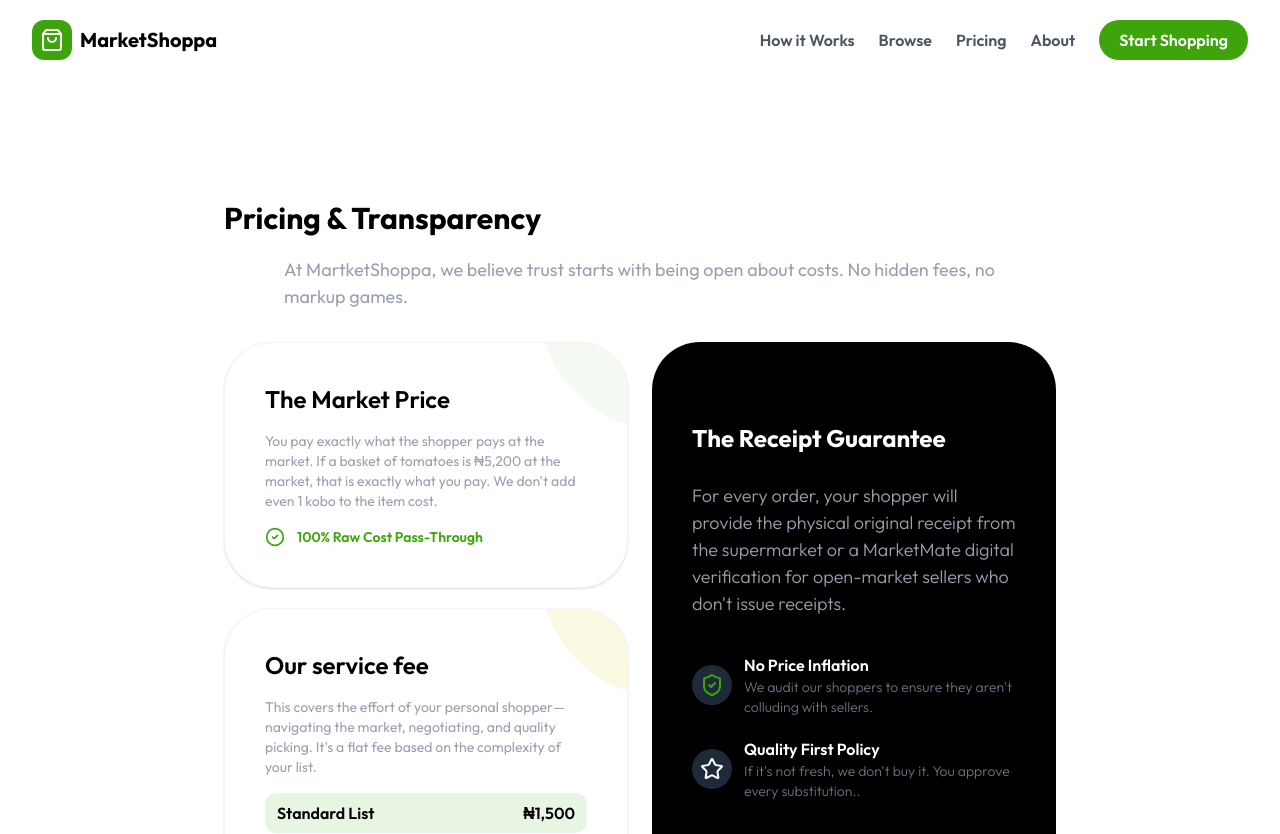
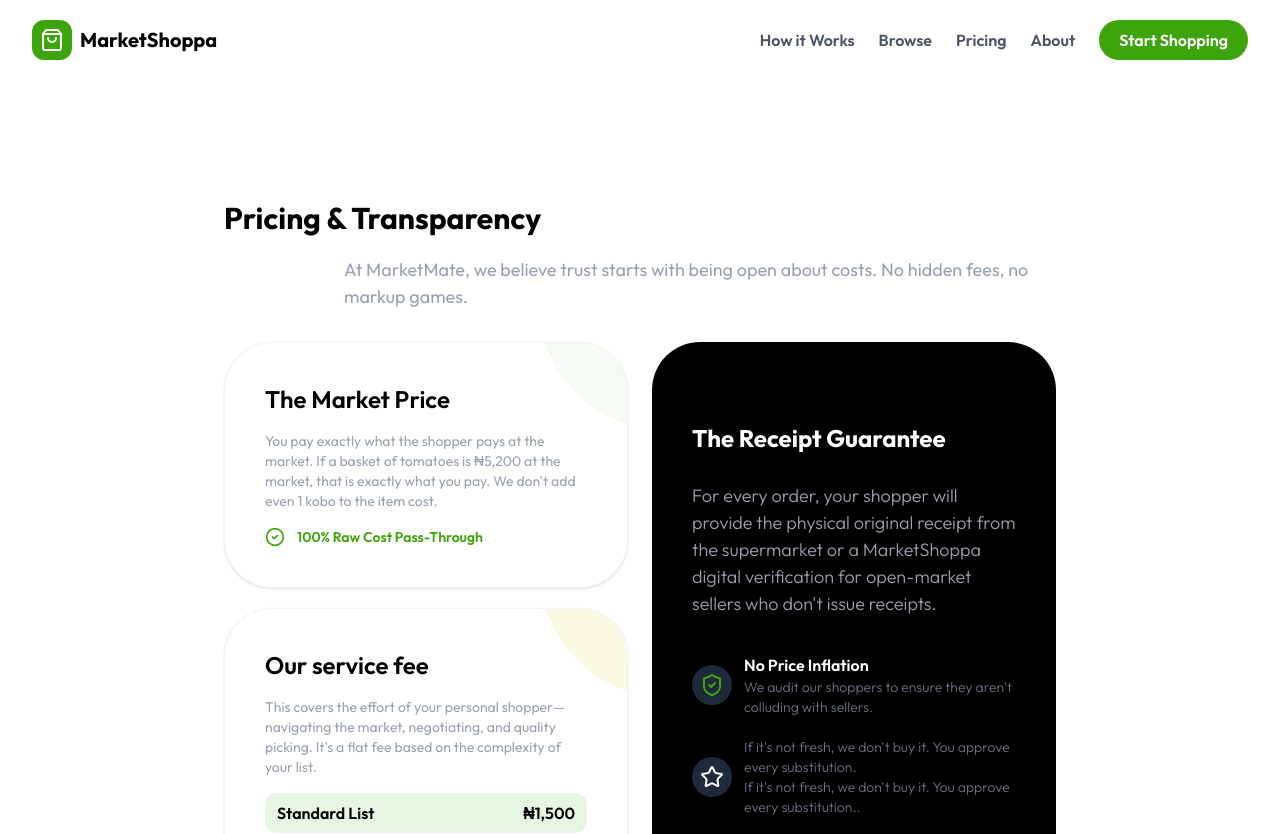
Before and after one commit to Dakjebbin/marketshoppa, a Next.js app: page /pages/pricing in a window 1280 px wide. Shown: the top 834 px of the page. Built offline with nearby package versions, Linux system fonts and the light colour scheme.

Commit message:
better now

```diff
--- a/app/pages/pricing/Pricing.tsx
+++ b/app/pages/pricing/Pricing.tsx
@@ -7,9 +7,10 @@
         <div className="mt-20">
           <h1 className="sm:text-3xl text-2xl font-bold mb-5">Pricing & Transparency</h1>
           <p className="sm:pl-15 pl-10 mb-8 text-gray-400 sm:text-[18px] text-[14px]">
-            At MartketShoppa, we believe trust starts with being open about
+          <p className="sm:pl-15 pl-10 mb-8 text-gray-400 sm:text-[18px] text-[14px]">
+            At MarketMate, we believe trust starts with being open about
             costs. No hidden fees, no markup games.
-          </p>
+          </p>          </p>
         </div>
         <div className="flex flex-wrap gap-6">
           <div className="grow flex flex-col gap-5 basis-70">
@@ -67,7 +68,7 @@
             <h1 className="sm:text-2xl text-xl font-bold mb-7">The Receipt Guarantee</h1>
             <p className="text-gray-400 sm:text-[18px] text-[15px] font-light">
               For every order, your shopper will provide the physical original
-              receipt from the supermarket or a MarketMate digital verification
+              receipt from the supermarket or a MarketShoppa digital verification
               for open-market sellers who don&apos;t issue receipts.
             </p>
 
@@ -102,8 +103,7 @@
                 <svg xmlns="http://www.w3.org/2000/svg" width="24" height="24" viewBox="0 0 24 24" fill="none" stroke="currentColor" strokeWidth="2" strokeLinecap="round" strokeLinejoin="round" className="lucide lucide-star text-beige" aria-hidden="true"><path d="M11.525 2.295a.53.53 0 0 1 .95 0l2.31 4.679a2.123 2.123 0 0 0 1.595 1.16l5.166.756a.53.53 0 0 1 .294.904l-3.736 3.638a2.123 2.123 0 0 0-.611 1.878l.882 5.14a.53.53 0 0 1-.771.56l-4.618-2.428a2.122 2.122 0 0 0-1.973 0L6.396 21.01a.53.53 0 0 1-.77-.56l.881-5.139a2.122 2.122 0 0 0-.611-1.879L2.16 9.795a.53.53 0 0 1 .294-.906l5.165-.755a2.122 2.122 0 0 0 1.597-1.16z"></path></svg>
                   </div>
                   <div>
-                    <p className="font-semibold">Quality First Policy</p>
-                    <p className="text-sm text-gray-500 font-light">If it&apos;s not fresh, we don&apos;t buy it. You approve every substitution..</p>
+                    <p className="text-sm text-gray-500 font-light">If it&apos;s not fresh, we don&apos;t buy it. You approve every substitution.</p>                    <p className="text-sm text-gray-500 font-light">If it&apos;s not fresh, we don&apos;t buy it. You approve every substitution..</p>
                   </div>
                 </div>
              </div>
```
